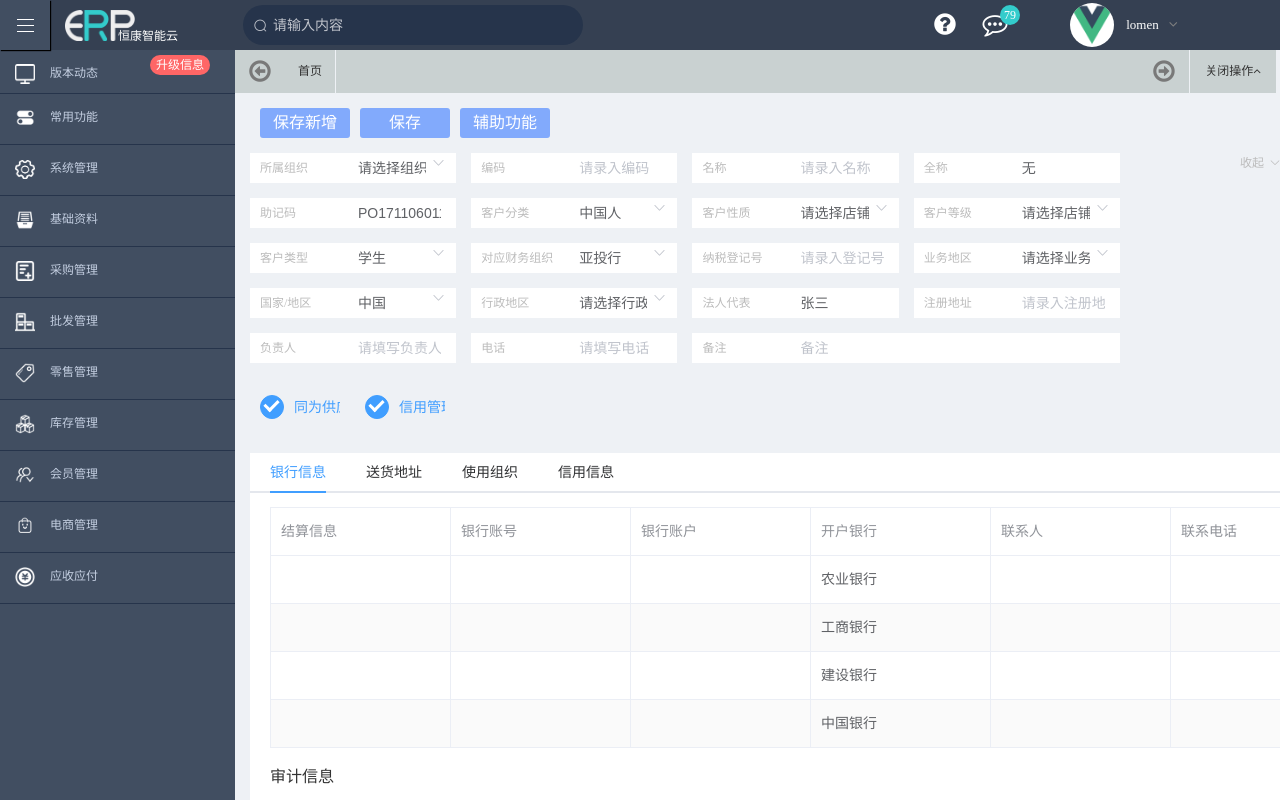
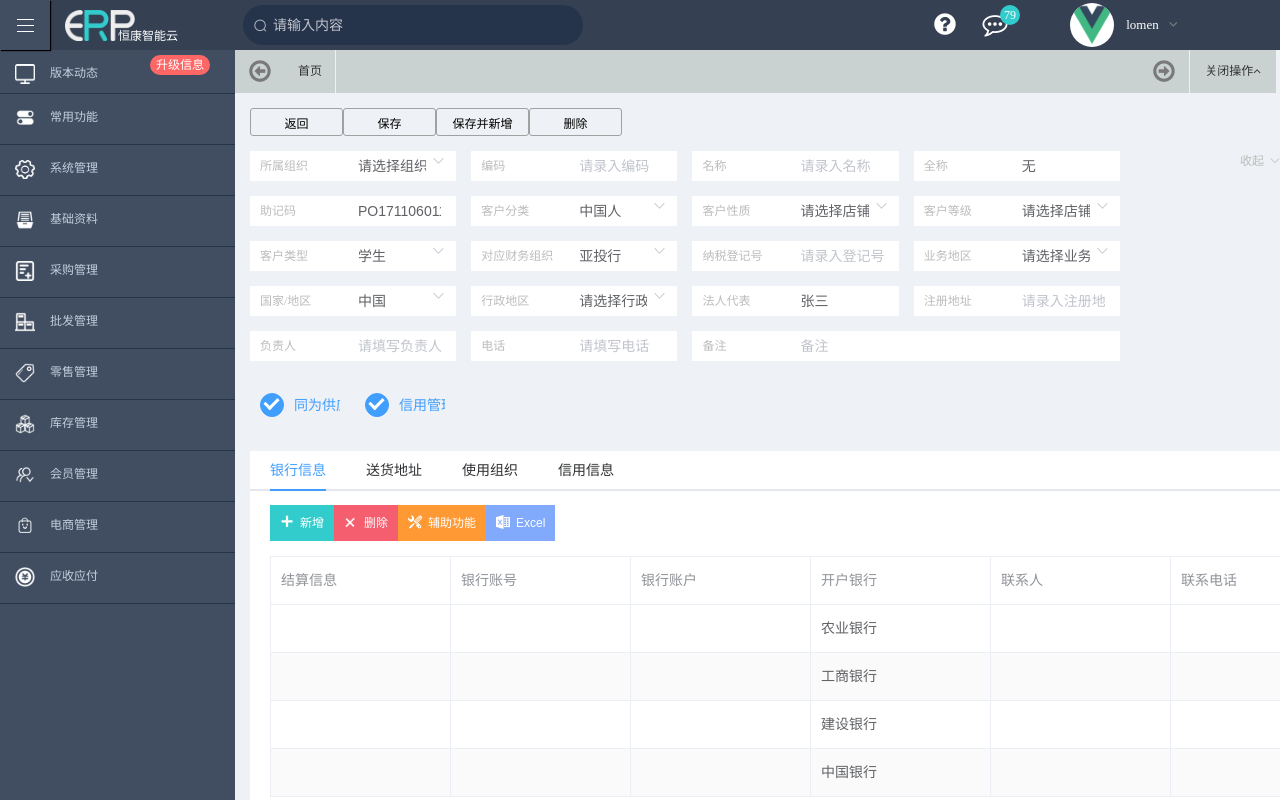
Before and after one commit to callmegrandfa/Finalest-ERP, a Vue app: page /customerBasicInfor/1 in a window 1280 px wide. Shown: the top 800 px of the page. Built offline with nearby package versions, Linux system fonts and the light colour scheme.

Commit message:
首页框架更改

```diff
--- a/src/components/customerInfor/customerBasicInfor.vue
+++ b/src/components/customerInfor/customerBasicInfor.vue
@@ -2,9 +2,10 @@
  <div class="customerBasicForm">
      <el-row>
          <el-col :span="24">
-            <el-col :span='2' class="ml10"><span class="btn">保存新增</span></el-col>
-            <el-col :span='2' class="ml10"><span class="btn">保存</span></el-col>
-            <el-col :span='2' class="ml10"><span class="btn">辅助功能</span></el-col>
+            <button class="headBtn">返回</button>
+            <button class="headBtn">保存</button>
+            <button class="headBtn">保存并新增</button>
+            <button class="headBtn">删除</button>
         </el-col>
     </el-row>
     <el-row>
@@ -124,8 +125,13 @@
     <el-row>
         <div class="tabZoo">
             <el-col :span="24">
-                <el-tabs v-model="activeName">
+               <el-tabs v-model="activeName">
                     <el-tab-pane label="银行信息" name="bank" class="getPadding">
+                        <button class="erp_bt bt_add"><div class="btImg"><img src="../../../static/image/common/bt_add.png"></div><span class="btDetail">新增</span></button>
+                        <button class="erp_bt bt_del"><div class="btImg"><img src="../../../static/image/common/bt_del.png"></div><span class="btDetail">删除</span></button>
+                        <button class="erp_bt bt_auxiliary"><div class="btImg"><img src="../../../static/image/common/bt_auxiliary.png"></div><span class="btDetail">辅助功能</span></button>
+                        <button class="erp_bt bt_excel"><div class="btImg"><img src="../../../static/image/common/bt_excel.png"></div><span class="btDetail">Excel</span></button>
+
                         <el-table :data="tableData" stripe border style="width: 100%">
                             <el-table-column prop="clearInfor" label="结算信息" width="180"></el-table-column>
                             <el-table-column prop="bankNum" label="银行账号" width="180"></el-table-column>
@@ -398,19 +404,8 @@ export default({
  .customerBasicForm .tabZoo .auditInformation h4{
      margin-bottom: 15px;
  }
-.customerBasicForm .btn{
-    display: inline-block;
-    height: 30px;
-    line-height: 30px;
-    background:rgba(130, 170, 252, 1);
-    border-radius: 3px;
-    color: white;
-    width: 100%;
-    text-align: center;
-    cursor: pointer;
-}
-.customerBasicForm .ml10{
-   margin-left: 10px;
-}
+ .customerBasicForm .erp_bt{
+     margin-bottom: 15px;
+ }
 
   </style>
--- a/src/components/groupManage/detail.vue
+++ b/src/components/groupManage/detail.vue
@@ -3,8 +3,11 @@
  <div class="detailForm">
      <el-row>
          <el-col :span="24">
-            <el-col :span='2' class="ml10"><span class="btn" @click="saveAjax">保存</span></el-col>
-            <el-col :span='2' class="ml10"><span class="btn">取消</span></el-col>
+            <button class="erp_bt bt_back"><div class="btImg"><img src="../../../static/image/common/bt_back.png"></div><span class="btDetail">返回</span></button>
+            <button class="erp_bt bt_add"><div class="btImg"><img src="../../../static/image/common/bt_add.png"></div><span class="btDetail">新增</span></button>
+            <button class="erp_bt bt_save"><div class="btImg"><img src="../../../static/image/common/bt_save.png"></div><span class="btDetail">保存</span></button>
+            <button class="erp_bt bt_saveAdd"><div class="btImg"><img src="../../../static/image/common/bt_saveAdd.png"></div><span class="btDetail">保存并新增</span></button>
+            <button class="erp_bt bt_auxiliary"><div class="btImg"><img src="../../../static/image/common/bt_auxiliary.png"></div><span class="btDetail">辅助功能</span></button>
         </el-col>
      </el-row>
      <el-row>
@@ -434,19 +437,5 @@ export default({
  .detailForm .tabZoo .el-tabs__active-bar{
      width: 28px!important;
  }
-.detailForm .btn{
-    display: inline-block;
-    height: 30px;
-    line-height: 30px;
-    background:rgba(130, 170, 252, 1);
-    border-radius: 3px;
-    color: white;
-    width: 100%;
-    text-align: center;
-    cursor: pointer;
-}
-.detailForm .ml10{
-   margin-left: 10px;
-}
 
   </style>
--- a/src/components/register.vue
+++ b/src/components/register.vue
@@ -1,6 +1,7 @@
 <template>
 <div>
   <button @click="goLogin">注册</button>
+  <!-- 按钮 应用请更改图片相对路径 详情参考 -->
   <button class="erp_bt bt_add"><div class="btImg"><img src="../../static/image/common/bt_add.png"></div><span class="btDetail">新增</span></button>
   <button class="erp_bt bt_out"><div class="btImg"><img src="../../static/image/common/bt_inOut.png"></div><span class="btDetail">导出</span></button>
   <button class="erp_bt bt_in"><div class="btImg"><img src="../../static/image/common/bt_inOut.png"></div><span class="btDetail">导入</span></button>
@@ -21,6 +22,8 @@
   <button class="erp_bt bt_saveAdd"><div class="btImg"><img src="../../static/image/common/bt_saveAdd.png"></div><span class="btDetail">保存并新增</span></button>
   <button class="erp_bt bt_cancel"><div class="btImg"><img src="../../static/image/common/bt_cancel.png"></div><span class="btDetail">取消</span></button>
   <button class="erp_bt bt_print"><div class="btImg"><img src="../../static/image/common/bt_print.png"></div><span class="btDetail">打印</span></button>
+
+  <!-- 小的圆按钮 -->
   <div class="smallBt bt_add"><img src="../../static/image/common/bt_add.png"></div>
   <div class="smallBt bt_out"><img src="../../static/image/common/bt_inOut.png"></div>
   <div class="smallBt bt_in"><img src="../../static/image/common/bt_inOut.png"></div>
@@ -41,6 +44,8 @@
   <div class="smallBt bt_saveAdd"><img src="../../static/image/common/bt_saveAdd.png"></div>
   <div class="smallBt bt_cancel"><img src="../../static/image/common/bt_cancel.png"></div>
   <div class="smallBt bt_print"><img src="../../static/image/common/bt_print.png"></div>
+
+  <!-- 搜索 新增 确定 按钮 -->
   <button class="formBt greenColor">
     <span class="words">搜索</span>
     <span class="words hidding"><i class="el-icon-loading"></i></span>
@@ -53,6 +58,9 @@
     <span class="words">确定</span>
     <span class="words hidding"><i class="el-icon-loading"></i></span>
   </button>
+
+<!-- 背景透明 按钮  -->
+  <button class="headBtn">保存</button>
 </div>
 
 </template>
@@ -93,5 +101,16 @@ export default {
 }
 </script>
 <style scoped>
-
+    .headBtn{
+      width: 93px;
+      height: 28px;
+      border-radius: 3px;
+      background-color: transparent;
+      border: 1px solid rgb(161, 161, 161);
+      cursor: pointer;
+    }
+    .headBtn:hover{
+       background-color: rgb(161, 161, 161);
+       color: #fff;
+    }
 </style>
--- a/src/components/sidebar.vue
+++ b/src/components/sidebar.vue
@@ -20,13 +20,9 @@
                 </li>
             </ul>
         </li>
-        <li class="nowTime">
-
-        </li>
     </ul>
 </template>
 <script>
-
 export default {
   name: 'appsiderbar',
   data(){
@@ -197,22 +193,23 @@ export default {
             var pushItem={'name':name,'url':menuUrl,'params':'default'};
             this.$store.state.url='/'+menuUrl+'/'+'default';//储存当前url
             var isSwitch=true;
-             if(slidbarData.length>=10){
-                if(isSame){
-                    var r=confirm("您选择打开的窗口已达到10个，如需继续添加新的窗口，默认关闭第一个窗口");
-                    if (r==true)
-                    {
-                        slidbarData.shift();
-                        flag=true;
-                    }else{
-                        flag=false;
-                        isSwitch=false;
-                    }
-                }else{
+            //  if(slidbarData.length>=10){
+            //     if(isSame){
+            //         var r=confirm("您选择打开的窗口已达到10个，如需继续添加新的窗口，默认关闭第一个窗口");
+            //         if (r==true)
+            //         {
+            //             slidbarData.shift();
+            //             flag=true;
+            //         }else{
+            //             flag=false;
+            //             isSwitch=false;
+            //         }
+            //     }else{
 
-                }
+            //     }
 
-            }
+            // }
+
             if(flag){
                  slidbarData.push(pushItem);
             }
--- a/static/css/common.css
+++ b/static/css/common.css
@@ -167,7 +167,7 @@
         position: relative;
         cursor: pointer;
       }
-      .erp_bt:focus{
+      button:focus{
         outline: none;
       }
       .erp_bt .btImg{
@@ -326,9 +326,7 @@
     border-radius: 3px;
     cursor: pointer;
   }
-  .formBt:focus{
-    outline: none;
-  }
+
   .formBt .words{
     width: 100%;
     height: 100%;
@@ -349,3 +347,20 @@
   .formBt.greenColor{
     background-color: rgba(75, 207, 131, 1);
   }
+
+
+  /* 背景透明 按钮 */
+  /* <button class="headBtn">保存</button> */
+  .headBtn{
+    width: 93px;
+    height: 28px;
+    border-radius: 3px;
+    background-color: transparent;
+    border: 1px solid rgb(161, 161, 161);
+    cursor: pointer;
+    font-size: 12px;
+  }
+  .headBtn:hover{
+     background-color: rgb(161, 161, 161);
+     color: #fff;
+  }
```
Also changed, not shown: src/components/content.vue (+64 -16 lines).
